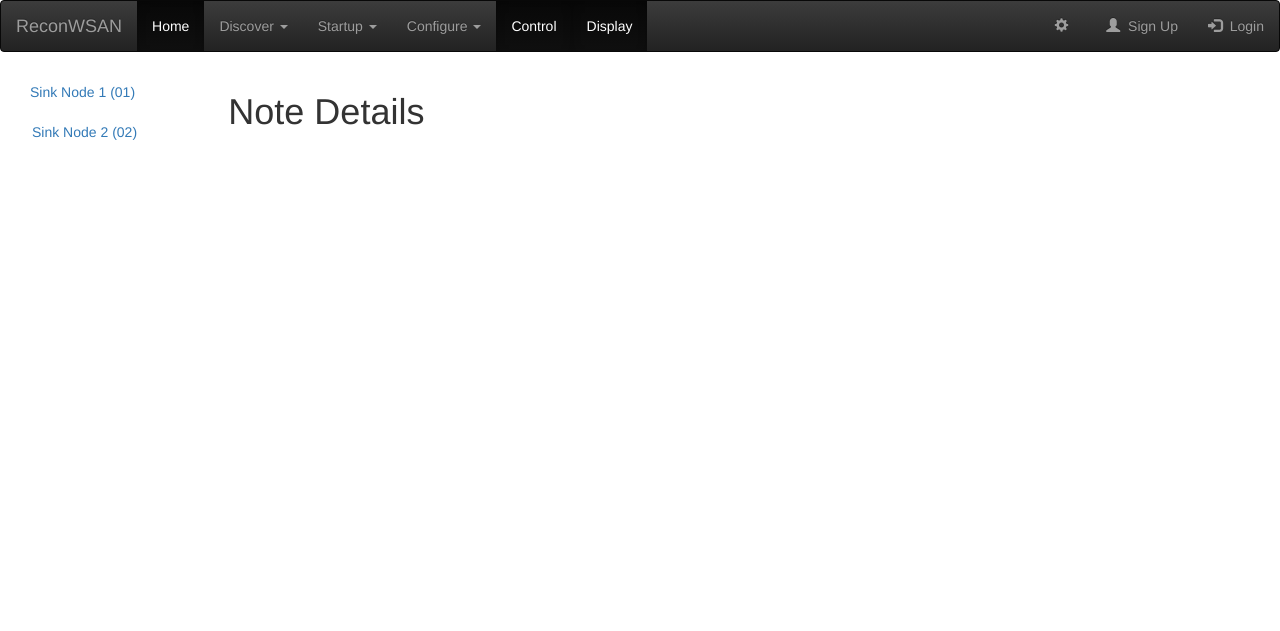
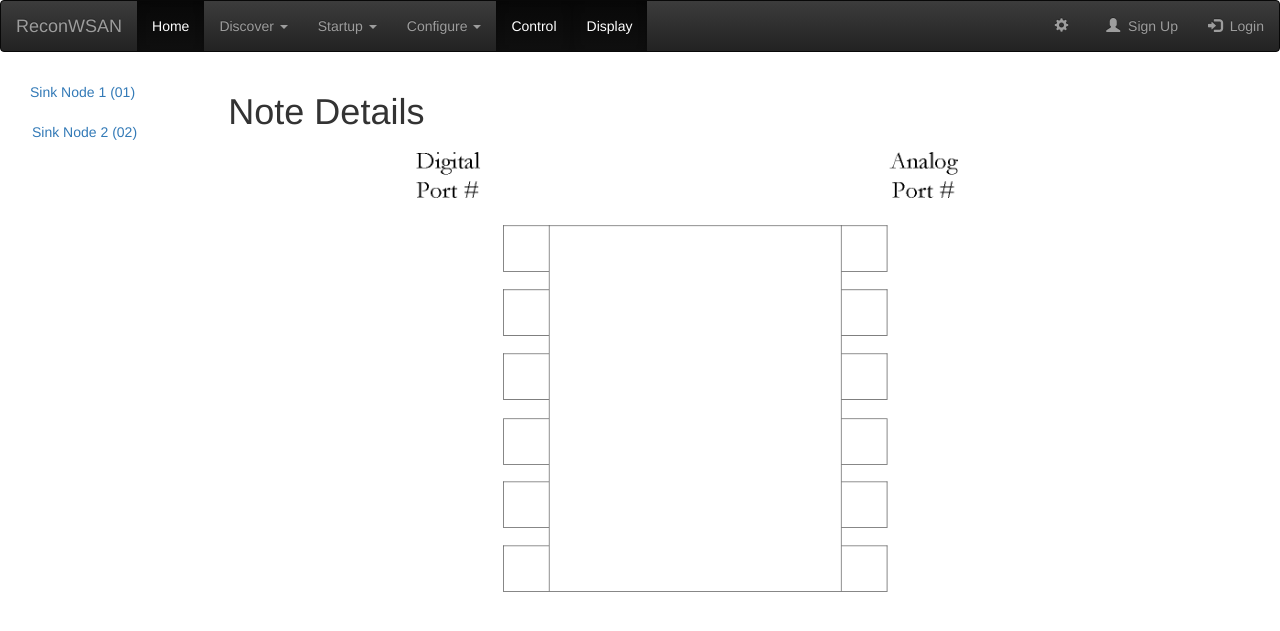
Before and after one commit to paturishhh/main_proj, a Django app: page /reconwsan/test/ in a window 1280 px wide. Shown: the top 631 px of the page. Run offline with Django 3.2, Linux system fonts and the light colour scheme; data that the repository does not hold is empty; some libraries are stand-ins or nearby versions.

Commit message:
added image and trying to add buttons

```diff
--- a/reconwsan/templates/base.html
+++ b/reconwsan/templates/base.html
@@ -90,6 +90,9 @@
 
 			<main class="col-sm-9 offset-sm-3 col-md-10 offset-md-2 pt-3">
 				<h1>Note Details</h1>
+				<div class = "container-fluid col-sm-offset-2" style="height: 450px; margin-top: 10px; overflow: hidden;">
+					<img src = "{% static '/img/node_drawing.png' %}" class = "img-responsive" style = "height: 100%;"/>
+				</div>
 			</main>
 		</div>
 	</div>
```
Also changed, not shown: reconwsan/static/img/node_drawing.png (added).
